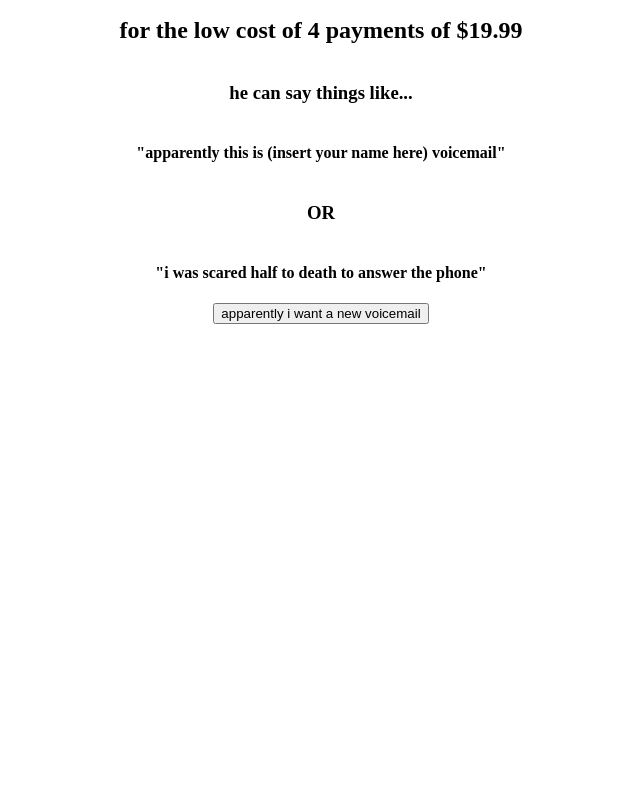
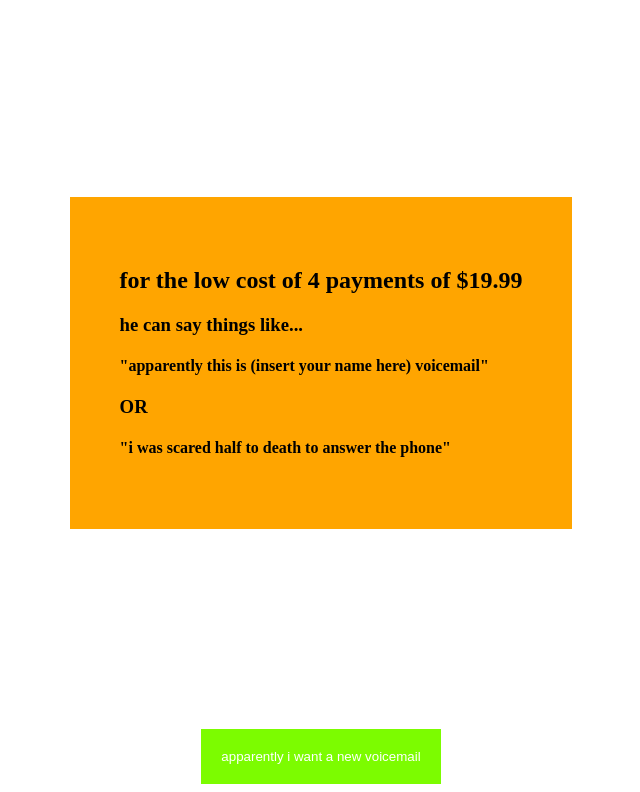
Before and after one commit to bridgecrew-perf6/deployment-199, a website: page public/index.html in a window 1280 px wide. Shown: the part 541-1333 px from the top of the page, without its empty margins (319-959 px from the left). Before the commit the page ends 873 px from the top, so only its background shows below. Drawn offline with Linux system fonts and the light colour scheme.

Commit message:
add stylizing

```diff
--- a/public/index.css
+++ b/public/index.css
@@ -4,3 +4,25 @@ body {
     justify-content: center;
     align-items: center;
 }
+
+#section1 {
+    background-color: orange;
+    margin: 200px;
+    padding: 50px;
+}
+
+
+
+
+
+
+
+
+#want {
+    padding: 20px;
+    border: solid;
+    border: 3px;
+    border-color: navy;
+    background-color: lawngreen;
+    color: white;
+}
--- a/public/index.html
+++ b/public/index.html
@@ -9,17 +9,18 @@
 </head>
 <body>
     <h1>apparently you're looking for a new voicemail?</h1>
-    <h2>noah ritter can be the voice of your voicemail</h2>
+    <h2 id="noah">noah ritter can be the voice of your voicemail</h2>
     <br>
     <p>see video below of the little star</p>
     <iframe width="560" height="315" src="https://www.youtube.com/embed/rz5TGN7eUcM" title="YouTube video player" frameborder="0" allow="accelerometer; autoplay; clipboard-write; encrypted-media; gyroscope; picture-in-picture" allowfullscreen></iframe>
 
-
-    <h2>for the low cost of 4 payments of $19.99</h2>
-    <h3>he can say things like...</h3>
-    <h4>"apparently this is (insert your name here) voicemail"</h4>
-    <h3>OR</h3>
-    <h4>"i was scared half to death to answer the phone"</h4>
+    <section id="section1">
+        <h2 id="cost">for the low cost of 4 payments of $19.99</h2>
+        <h3>he can say things like...</h3>
+        <h4>"apparently this is (insert your name here) voicemail"</h4>
+        <h3>OR</h3>
+        <h4>"i was scared half to death to answer the phone"</h4>
+    </section>
 
     <button id="want">apparently i want a new voicemail</button>
 
```
